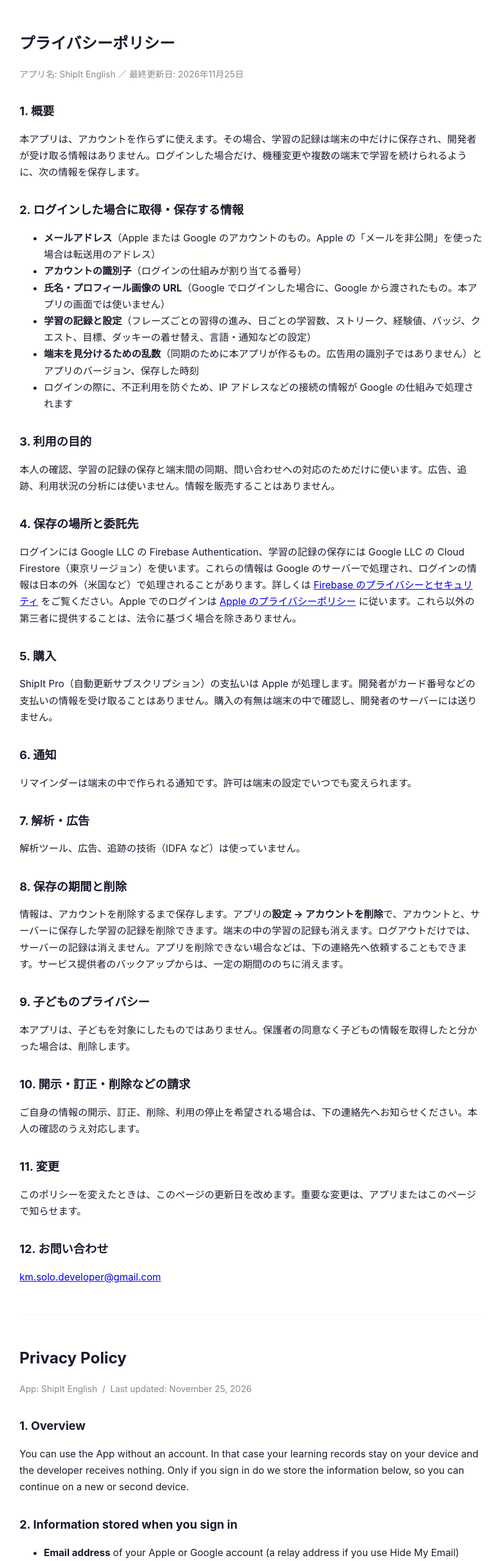
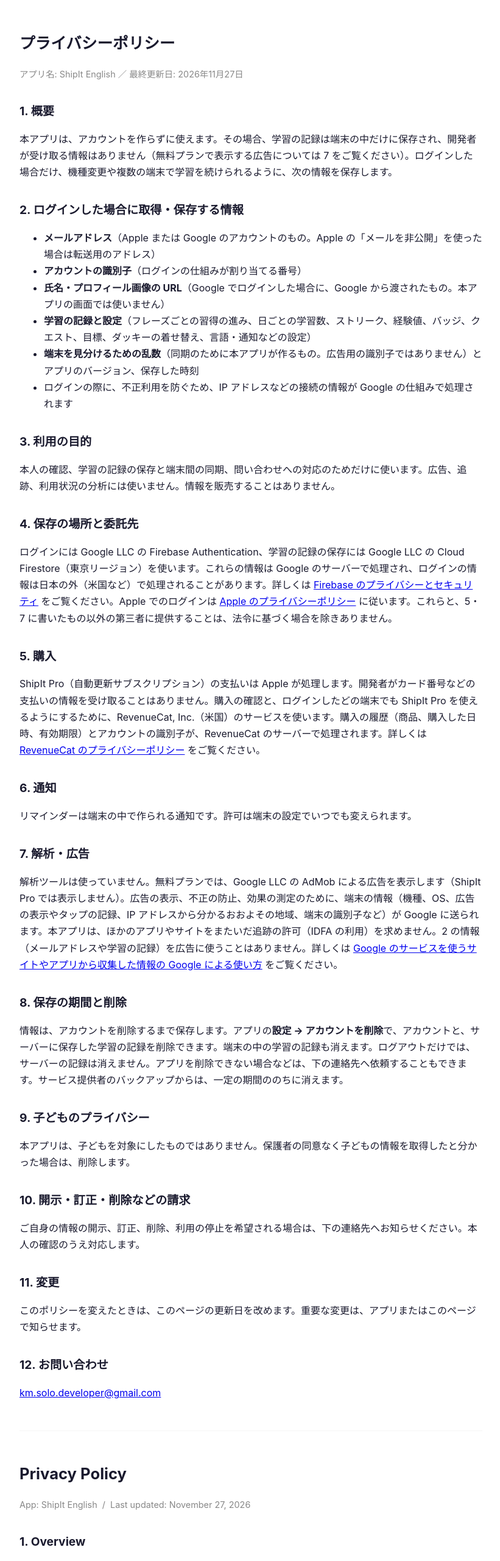
Before and after one commit to murakami-kaito-dev/shipit-english, a plain HTML site: page privacy.html in a window 1280 px wide. Shown: the top 2560 px of the page at 61% size, without its empty margins (228-1049 px from the left). Drawn offline with Linux system fonts and the light colour scheme.

Commit message:
プライバシーポリシー: 無料プランの広告（AdMob）と、購入の確認（RevenueCat）を追記。「広告や追跡はありません」を削除
Co-Authored-By: Claude Fable 5.2 <noreply@anthropic.com>

```diff
--- a/privacy.html
+++ b/privacy.html
@@ -17,9 +17,9 @@
 </head>
 <body>
 <h1>プライバシーポリシー</h1>
-<p class="updated">アプリ名: ShipIt English ／ 最終更新日: 2026年11月25日</p>
+<p class="updated">アプリ名: ShipIt English ／ 最終更新日: 2026年11月27日</p>
 <h2>1. 概要</h2>
-<p>本アプリは、アカウントを作らずに使えます。その場合、学習の記録は端末の中だけに保存され、開発者が受け取る情報はありません。ログインした場合だけ、機種変更や複数の端末で学習を続けられるように、次の情報を保存します。</p>
+<p>本アプリは、アカウントを作らずに使えます。その場合、学習の記録は端末の中だけに保存され、開発者が受け取る情報はありません（無料プランで表示する広告については 7 をご覧ください）。ログインした場合だけ、機種変更や複数の端末で学習を続けられるように、次の情報を保存します。</p>
 <h2>2. ログインした場合に取得・保存する情報</h2>
 <ul>
 <li><strong>メールアドレス</strong>（Apple または Google のアカウントのもの。Apple の「メールを非公開」を使った場合は転送用のアドレス）</li>
@@ -32,13 +32,13 @@
 <h2>3. 利用の目的</h2>
 <p>本人の確認、学習の記録の保存と端末間の同期、問い合わせへの対応のためだけに使います。広告、追跡、利用状況の分析には使いません。情報を販売することはありません。</p>
 <h2>4. 保存の場所と委託先</h2>
-<p>ログインには Google LLC の Firebase Authentication、学習の記録の保存には Google LLC の Cloud Firestore（東京リージョン）を使います。これらの情報は Google のサーバーで処理され、ログインの情報は日本の外（米国など）で処理されることがあります。詳しくは <a href="https://firebase.google.com/support/privacy">Firebase のプライバシーとセキュリティ</a> をご覧ください。Apple でのログインは <a href="https://www.apple.com/legal/privacy/">Apple のプライバシーポリシー</a> に従います。これら以外の第三者に提供することは、法令に基づく場合を除きありません。</p>
+<p>ログインには Google LLC の Firebase Authentication、学習の記録の保存には Google LLC の Cloud Firestore（東京リージョン）を使います。これらの情報は Google のサーバーで処理され、ログインの情報は日本の外（米国など）で処理されることがあります。詳しくは <a href="https://firebase.google.com/support/privacy">Firebase のプライバシーとセキュリティ</a> をご覧ください。Apple でのログインは <a href="https://www.apple.com/legal/privacy/">Apple のプライバシーポリシー</a> に従います。これらと、5・7 に書いたもの以外の第三者に提供することは、法令に基づく場合を除きありません。</p>
 <h2>5. 購入</h2>
-<p>ShipIt Pro（自動更新サブスクリプション）の支払いは Apple が処理します。開発者がカード番号などの支払いの情報を受け取ることはありません。購入の有無は端末の中で確認し、開発者のサーバーには送りません。</p>
+<p>ShipIt Pro（自動更新サブスクリプション）の支払いは Apple が処理します。開発者がカード番号などの支払いの情報を受け取ることはありません。購入の確認と、ログインしたどの端末でも ShipIt Pro を使えるようにするために、RevenueCat, Inc.（米国）のサービスを使います。購入の履歴（商品、購入した日時、有効期限）とアカウントの識別子が、RevenueCat のサーバーで処理されます。詳しくは <a href="https://www.revenuecat.com/privacy">RevenueCat のプライバシーポリシー</a> をご覧ください。</p>
 <h2>6. 通知</h2>
 <p>リマインダーは端末の中で作られる通知です。許可は端末の設定でいつでも変えられます。</p>
 <h2>7. 解析・広告</h2>
-<p>解析ツール、広告、追跡の技術（IDFA など）は使っていません。</p>
+<p>解析ツールは使っていません。無料プランでは、Google LLC の AdMob による広告を表示します（ShipIt Pro では表示しません）。広告の表示、不正の防止、効果の測定のために、端末の情報（機種、OS、広告の表示やタップの記録、IP アドレスから分かるおおよその地域、端末の識別子など）が Google に送られます。本アプリは、ほかのアプリやサイトをまたいだ追跡の許可（IDFA の利用）を求めません。2 の情報（メールアドレスや学習の記録）を広告に使うことはありません。詳しくは <a href="https://policies.google.com/technologies/partner-sites">Google のサービスを使うサイトやアプリから収集した情報の Google による使い方</a> をご覧ください。</p>
 <h2>8. 保存の期間と削除</h2>
 <p>情報は、アカウントを削除するまで保存します。アプリの<strong>設定 → アカウントを削除</strong>で、アカウントと、サーバーに保存した学習の記録を削除できます。端末の中の学習の記録も消えます。ログアウトだけでは、サーバーの記録は消えません。アプリを削除できない場合などは、下の連絡先へ依頼することもできます。サービス提供者のバックアップからは、一定の期間ののちに消えます。</p>
 <h2>9. 子どものプライバシー</h2>
@@ -51,9 +51,9 @@
 <p><a href="mailto:km.solo.developer@gmail.com">km.solo.developer@gmail.com</a></p>
 <hr>
 <h1>Privacy Policy</h1>
-<p class="updated">App: ShipIt English &nbsp;/&nbsp; Last updated: November 25, 2026</p>
+<p class="updated">App: ShipIt English &nbsp;/&nbsp; Last updated: November 27, 2026</p>
 <h2>1. Overview</h2>
-<p>You can use the App without an account. In that case your learning records stay on your device and the developer receives nothing. Only if you sign in do we store the information below, so you can continue on a new or second device.</p>
+<p>You can use the App without an account. In that case your learning records stay on your device and the developer receives nothing (see section 7 for ads shown on the free plan). Only if you sign in do we store the information below, so you can continue on a new or second device.</p>
 <h2>2. Information stored when you sign in</h2>
 <ul>
 <li><strong>Email address</strong> of your Apple or Google account (a relay address if you use Hide My Email)</li>
@@ -66,13 +66,13 @@
 <h2>3. Purpose</h2>
 <p>We use it only to identify you, save and sync your learning records, and answer inquiries. Never for advertising, tracking or analytics. We do not sell information.</p>
 <h2>4. Where it is stored</h2>
-<p>Sign-in uses Firebase Authentication and records are stored in Cloud Firestore (Tokyo region), both by Google LLC. Sign-in data may be processed outside Japan, including the United States. See <a href="https://firebase.google.com/support/privacy">Privacy and Security in Firebase</a>. Sign in with Apple follows the <a href="https://www.apple.com/legal/privacy/">Apple Privacy Policy</a>. We do not provide the information to other third parties except as required by law.</p>
+<p>Sign-in uses Firebase Authentication and records are stored in Cloud Firestore (Tokyo region), both by Google LLC. Sign-in data may be processed outside Japan, including the United States. See <a href="https://firebase.google.com/support/privacy">Privacy and Security in Firebase</a>. Sign in with Apple follows the <a href="https://www.apple.com/legal/privacy/">Apple Privacy Policy</a>. Other than these and those described in sections 5 and 7, we do not provide the information to third parties except as required by law.</p>
 <h2>5. Purchases</h2>
-<p>Payments for ShipIt Pro (auto-renewable subscription) are processed by Apple. We never receive payment details. Purchase status is checked on the device and is not sent to our servers.</p>
+<p>Payments for ShipIt Pro (auto-renewable subscription) are processed by Apple. We never receive payment details. To verify purchases and make ShipIt Pro available on any device you sign in to, we use the service of RevenueCat, Inc. (United States). Your purchase history (product, purchase time, expiry) and account identifier are processed on RevenueCat's servers. See the <a href="https://www.revenuecat.com/privacy">RevenueCat Privacy Policy</a>.</p>
 <h2>6. Notifications</h2>
 <p>Reminders are created on the device. You can change permission anytime in device settings.</p>
 <h2>7. Analytics and ads</h2>
-<p>The App uses no analytics tools, advertising or tracking technologies such as IDFA.</p>
+<p>The App uses no analytics tools. On the free plan, the App shows ads served by AdMob (Google LLC); ShipIt Pro shows no ads. To serve ads, prevent fraud and measure performance, device information (model, OS, ad views and taps, approximate region derived from your IP address, device identifiers and similar) is sent to Google. The App does not ask for permission to track you across other apps and websites (IDFA). The information in section 2 (email address, learning records) is never used for ads. See <a href="https://policies.google.com/technologies/partner-sites">How Google uses information from sites or apps that use its services</a>.</p>
 <h2>8. Retention and deletion</h2>
 <p>Information is kept until you delete your account. <strong>Settings → Delete account</strong> deletes the account and the learning records on the server, and clears the records on the device. Signing out alone does not delete server records. You may also contact us. Copies in the provider's backups disappear after a period of time.</p>
 <h2>9. Children</h2>
```
Also changed, not shown: index.html (+2 -2 lines).
